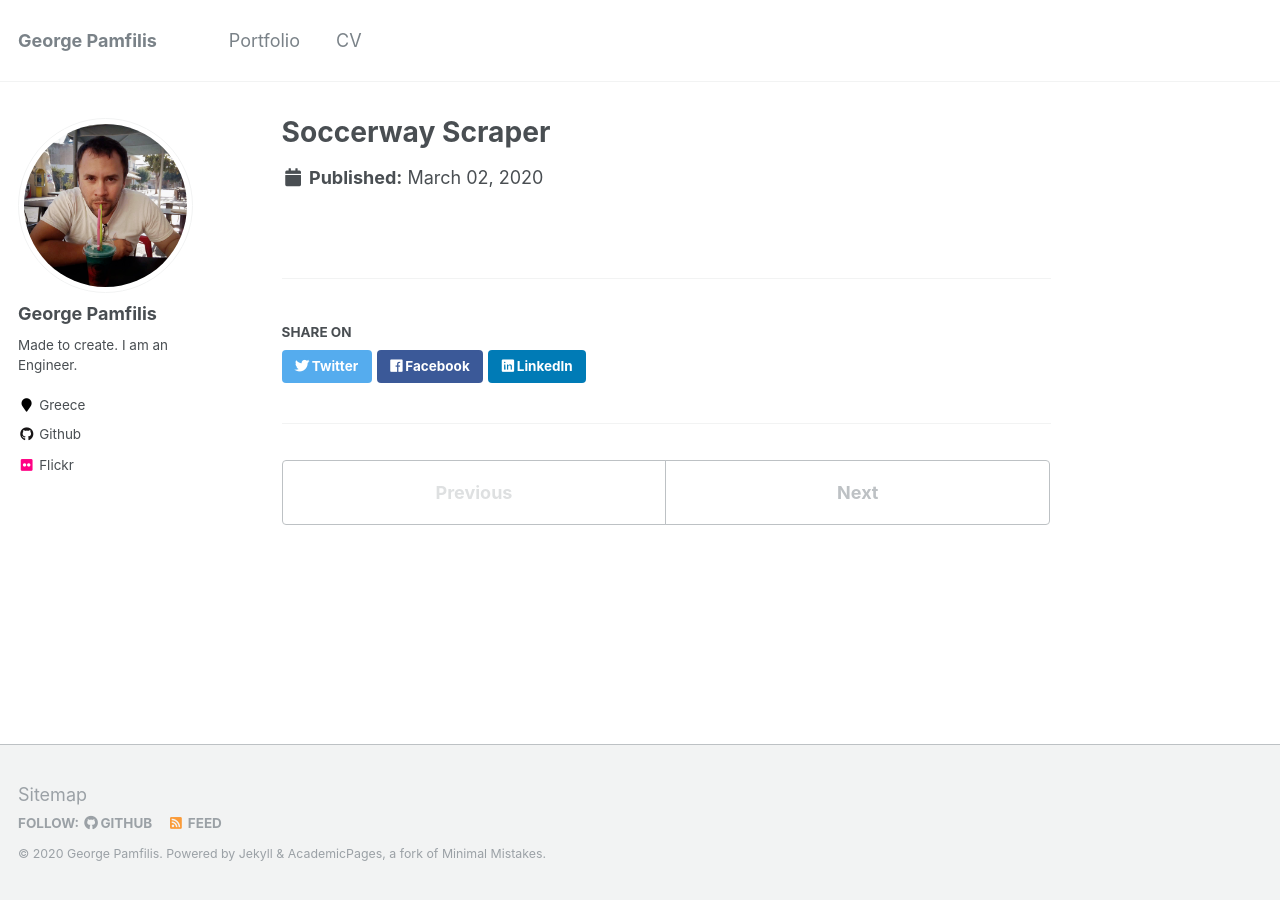
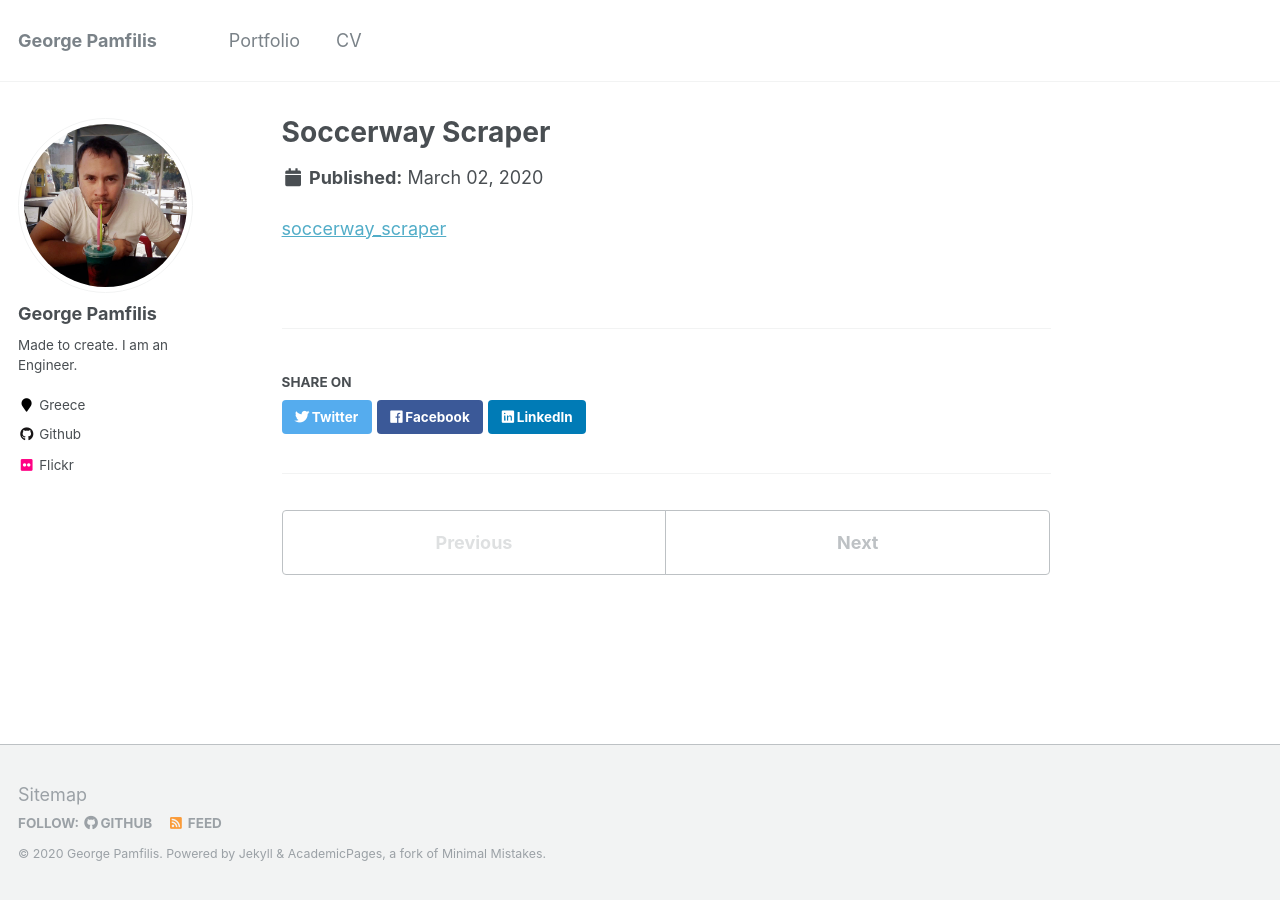
Before and after one commit to gpamfilis/gpamfilis.github.io, a Jekyll site: the page built from _portfolio/portfolio-1.md, in a window 1280 px wide. Built offline with Jekyll 4.4.1, drawn with Linux system fonts in a browser that asks for light colours.

Commit message:
Update portfolio-1.md

```diff
--- a/_portfolio/portfolio-1.md
+++ b/_portfolio/portfolio-1.md
@@ -4,4 +4,6 @@ excerpt: "This package is used to scrape soccer data from int.soccerway.com <br/
 collection: portfolio
 ---
 
+
+[soccerway_scraper](https://gpamfilis.github.io/soccerway_scraper/)
 <!-- This is an item in your portfolio. It can be have images or nice text. If you name the file .md, it will be parsed as markdown. If you name the file .html, it will be parsed as HTML.  -->
```
